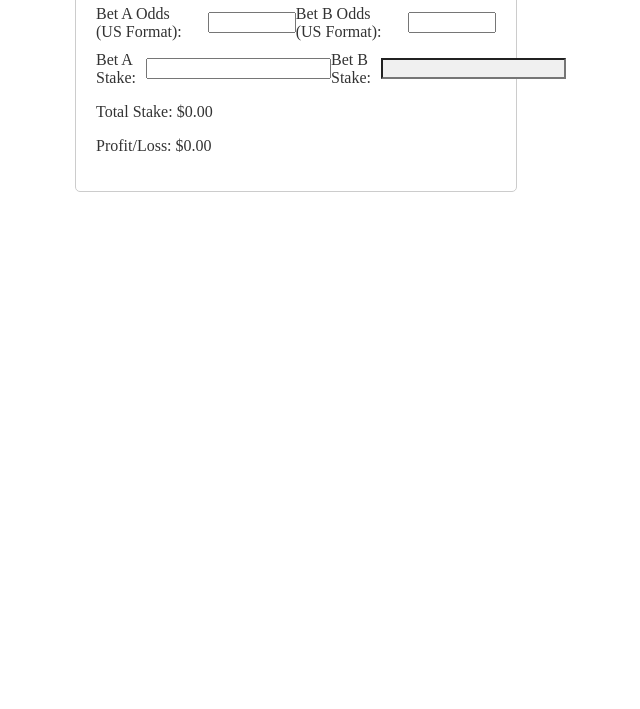
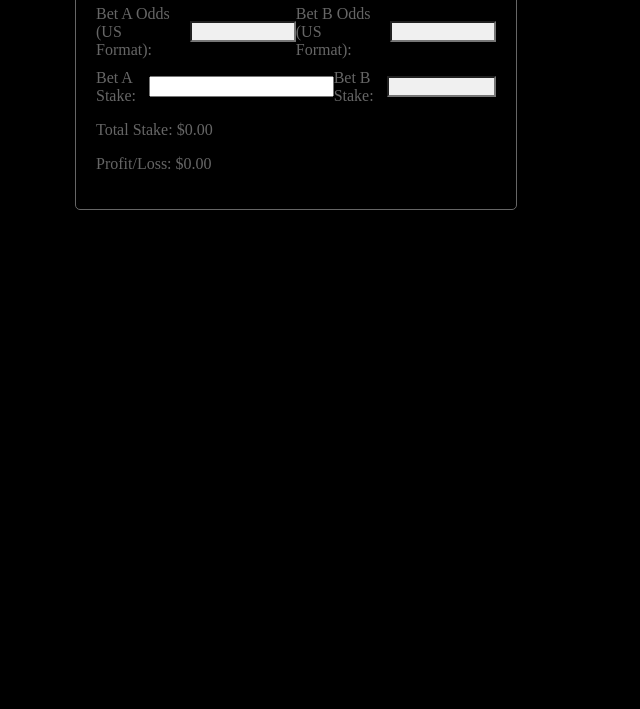
Before and after one commit to bfreshuk/profithero, a plain HTML site: page index.html in a window 1280 px wide. Shown: the part 91-800 px from the top of the page, without its empty margins (344-984 px from the left). Drawn offline with Linux system fonts and the light colour scheme.

Commit message:
Update styles.css

```diff
--- a/styles.css
+++ b/styles.css
@@ -1,10 +1,14 @@
+body {
+    background-color: black;
+    color: #666666; /* Dark grey text color */
+}
+
 .calculator {
     max-width: 400px;
     margin: 0 auto;
     padding: 20px;
-    border: 1px solid #ccc;
+    border: 1px solid #666666;
     border-radius: 5px;
-    color: #333; /* Dark gray text color */
 }
 
 .input-row {
@@ -17,11 +21,11 @@
     margin-right: 10px;
 }
 
-.odds-input {
-    width: 80px;
+.odds-input, #stake-b {
+    width: calc(50% - 10px);
+    background-color: #f0f0f0; /* Grey background */
 }
 
 #stake-b {
-    background-color: #f0f0f0;
     cursor: not-allowed;
 }
```
